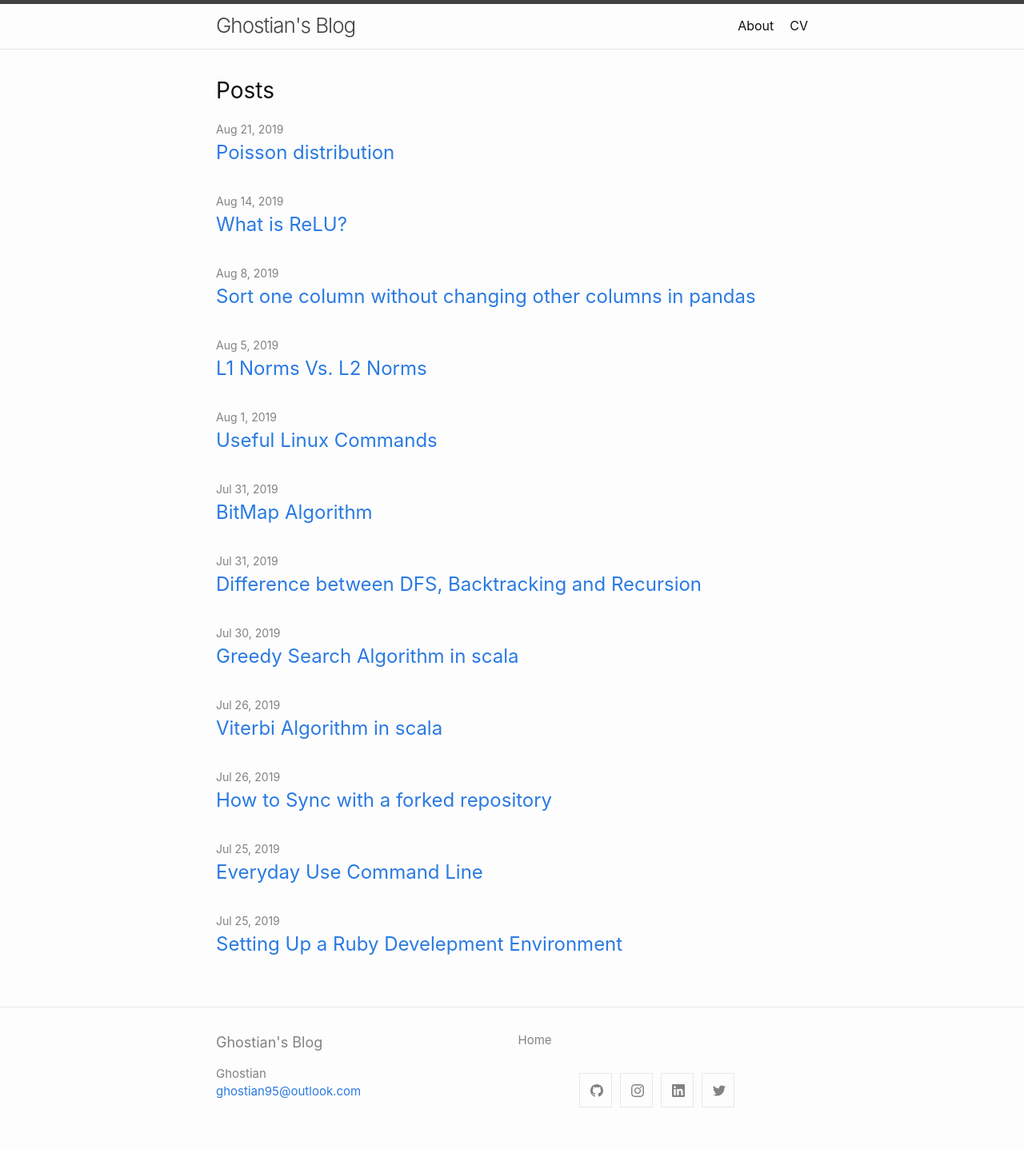
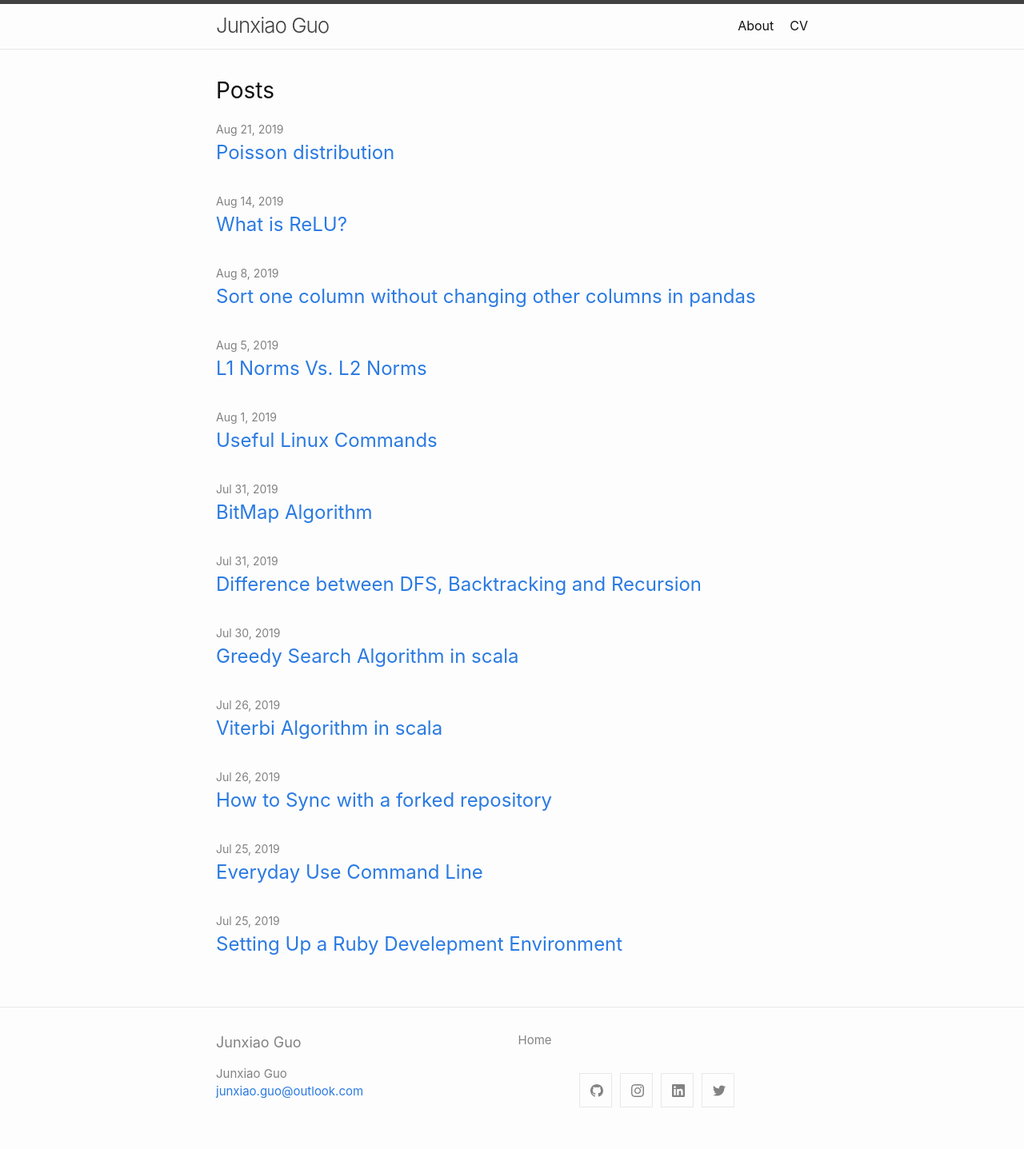
Before and after one commit to ghostian/ghostian.github.io, a Jekyll site: the page built from index.md, in a window 1280 px wide. Shown: the whole page at 80% size. Built offline with Jekyll 4.4.1, drawn with Linux system fonts in a browser that asks for light colours.

```diff
--- a/_config.yml
+++ b/_config.yml
@@ -1,6 +1,6 @@
-title: Ghostian's Blog
-author: Ghostian
-email: ghostian95@outlook.com
+title: Junxiao Guo
+author: Junxiao Guo
+email: junxiao.guo@outlook.com
 description: > # this means to ignore newlines until "show_excerpts:"
   Home
 
```
